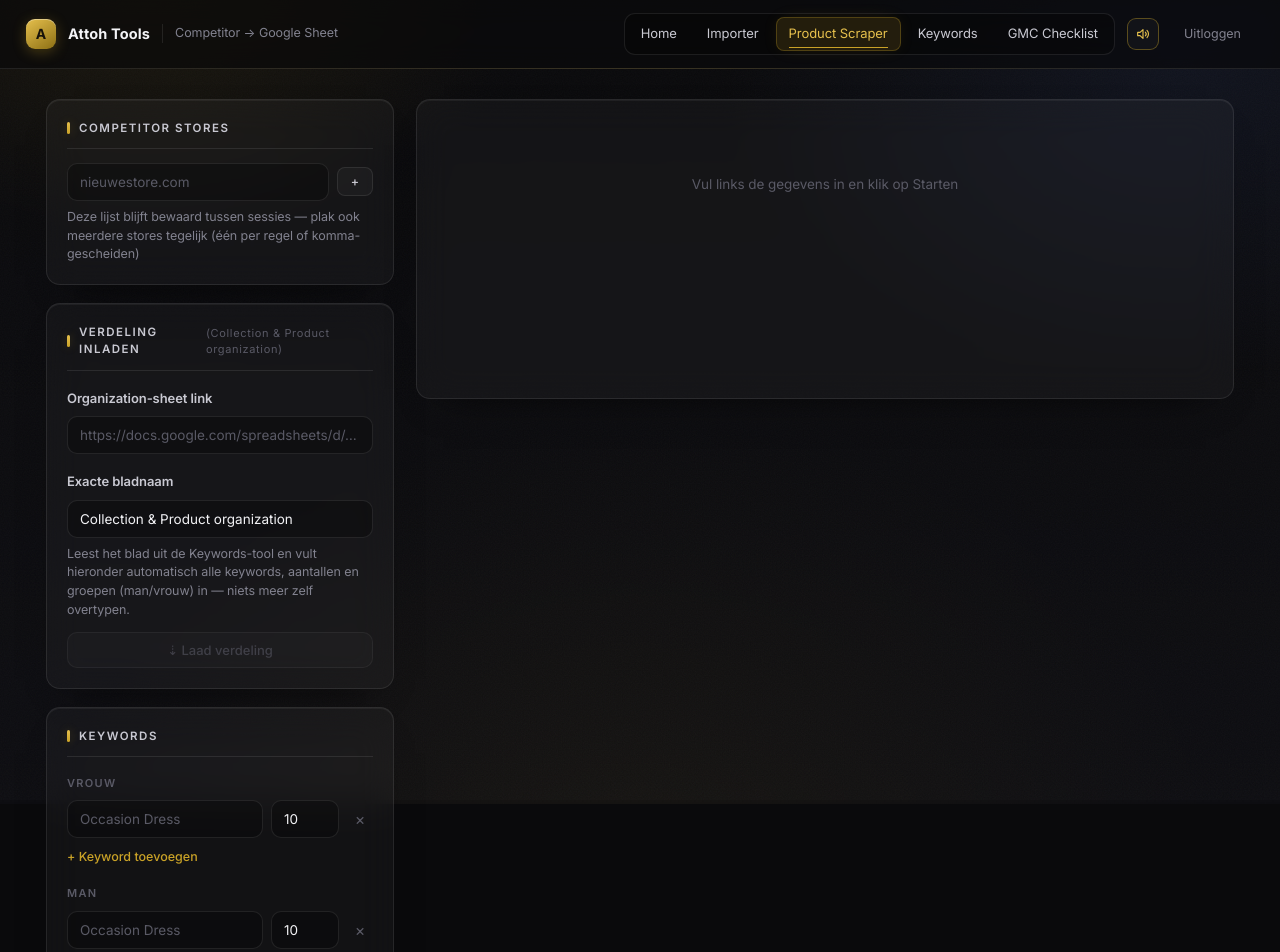
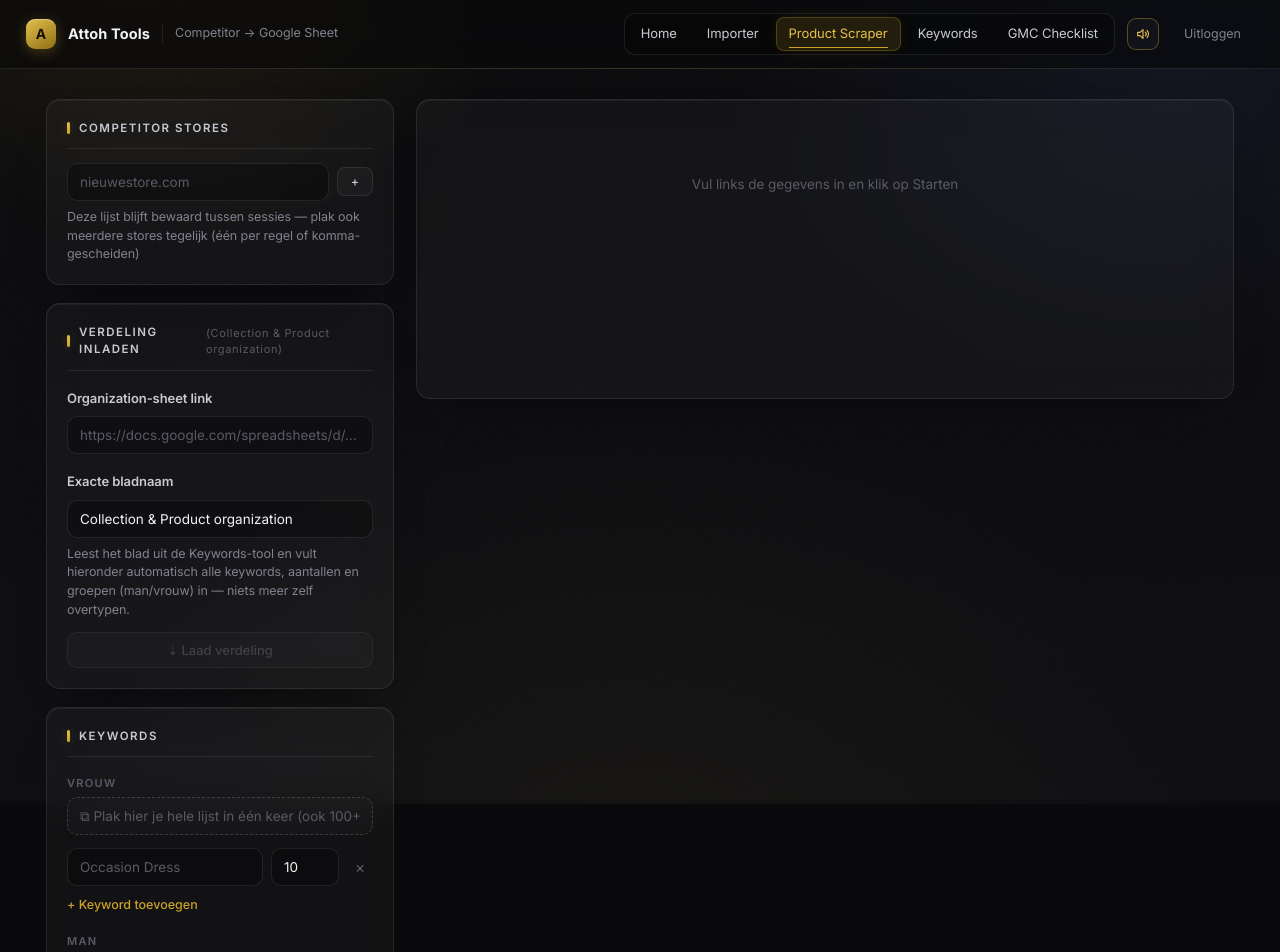
Before and after one commit to Attohcommerce/Attoh-tools, a Next.js app: page /scraper in a window 1280 px wide. Shown: the top 952 px of the page. Built offline with nearby package versions, Linux system fonts and the light colour scheme.

Commit message:
Scraper: wissen + bulk-plakken

```diff
--- a/app/globals.css
+++ b/app/globals.css
@@ -617,6 +617,25 @@ select:focus {
 }
 
 /* ============================================================
+   Bulk-plakveld voor keywords
+   ============================================================ */
+.kw-bulk {
+  width: 100%;
+  margin: 6px 0 4px;
+  border: 1px dashed var(--line-hi) !important;
+  background: rgba(255, 255, 255, 0.02) !important;
+  color: var(--muted);
+  font-size: 12.5px;
+  text-align: center;
+  cursor: copy;
+  transition: border-color 0.2s var(--ease), background 0.2s var(--ease);
+}
+.kw-bulk:focus {
+  border-color: rgba(201, 162, 39, 0.55) !important;
+  background: var(--accent-dim) !important;
+}
+
+/* ============================================================
    Lange keyword-lijsten (ingeladen verdeling) — scrollbaar blok
    ============================================================ */
 .kw-scroll {
--- a/app/scraper/page.js
+++ b/app/scraper/page.js
@@ -29,6 +29,40 @@ function save(key, val) {
 
 const HEADER_ROW = ["Link", "Titel", "Keyword", "Matchbron", "Matchtype", "Geslacht", "Dubbel", "Literal-twijfel"];
 
+// Stores verlopen automatisch na 14 dagen zonder gebruik van de tool
+const STORE_TTL_DAYS = 14;
+const LS_LAST_ACTIVE = "sa_last_active";
+
+/**
+ * Geplakte keyword-lijsten parsen — snapt alles:
+ *  - één keyword per regel ("occasion dress")
+ *  - keyword + aantal als twee kolommen ("occasion dress<tab>10")
+ *  - een hele rij náást elkaar uit een sheet ("kw1<tab>kw2<tab>kw3…")
+ *  - komma- of puntkomma-gescheiden lijsten
+ */
+function parseKwPaste(text) {
+  const out = [];
+  for (const line of String(text || "").split(/\n+/)) {
+    if (!line.trim()) continue;
+    const cells = line.split(/\t|;|,/).map((c) => c.trim()).filter(Boolean);
+    if (!cells.length) continue;
+    if (cells.length === 2 && /^\d+$/.test(cells[1])) {
+      // klassiek: keyword + aantal
+      out.push({ k: cells[0], n: Number(cells[1]) });
+    } else if (cells.every((c, i) => i % 2 === 1 ? /^\d+$/.test(c) : !/^\d+$/.test(c)) && cells.length % 2 === 0 && cells.length > 2) {
+      // afwisselend keyword, aantal, keyword, aantal…
+      for (let i = 0; i < cells.length; i += 2) out.push({ k: cells[i], n: Number(cells[i + 1]) });
+    } else {
+      // elke cel is een eigen keyword (hele rij gekopieerd)
+      for (const c of cells) {
+        if (/^\d+$/.test(c)) continue; // losse getallen overslaan
+        out.push({ k: c, n: 10 });
+      }
+    }
+  }
+  return out;
+}
+
 function storeOf(link) {
   try {
     return new URL(link).host.replace(/^www\./, "");
@@ -56,7 +90,16 @@ export default function ScraperPage() {
   const [logs, setLogs] = useState([]);
 
   useEffect(() => {
-    setStoreList(load(LS.stores, []));
+    // Stores automatisch wissen als de tool 14+ dagen niet gebruikt is
+    const lastActive = Number(load(LS_LAST_ACTIVE, 0)) || 0;
+    const expired = lastActive && Date.now() - lastActive > STORE_TTL_DAYS * 24 * 60 * 60 * 1000;
+    if (expired) {
+      save(LS.stores, []);
+      setStoreList([]);
+    } else {
+      setStoreList(load(LS.stores, []));
+    }
+    save(LS_LAST_ACTIVE, Date.now());
     setKw(load(LS.keywords, { vrouw: [{ k: "", n: 10 }], man: [{ k: "", n: 10 }] }));
     setWorkSheet(load(LS.workSheet, ""));
     setMemSheet(load(LS.memSheet, ""));
@@ -102,6 +145,12 @@ export default function ScraperPage() {
     save(LS.stores, next);
   }
 
+  function clearAllStores() {
+    setStoreList([]);
+    save(LS.stores, []);
+    pushLog({ muted: true, text: "Alle competitor stores gewist." });
+  }
+
   // ---------- Keywords ----------
   function setGroup(group, rows) {
     const next = { ...kw, [group]: rows };
@@ -118,18 +167,24 @@ export default function ScraperPage() {
     const text = e.clipboardData?.getData("text") || "";
     if (!text.includes("\n") && !text.includes("\t")) return;
     e.preventDefault();
-    const parsed = text
-      .split(/\n+/)
-      .map((line) => {
-        const parts = line.split(/\t|,|;/).map((p) => p.trim());
-        if (!parts[0]) return null;
-        return { k: parts[0], n: Number(parts[1]) || 10 };
-      })
-      .filter(Boolean);
+    const parsed = parseKwPaste(text);
     if (!parsed.length) return;
     const rows = [...kw[group]];
     rows.splice(idx, 1, ...parsed);
     setGroup(group, rows);
+  }
+
+  // Bulk-plakveld: hele lijst (ook 100+) in één keer, lege rijen verdwijnen
+  function handleBulkPaste(group, e) {
+    const text = e.clipboardData?.getData("text") || "";
+    if (!text.trim()) return;
+    e.preventDefault();
+    const parsed = parseKwPaste(text);
+    if (!parsed.length) return;
+    const existing = kw[group].filter((r) => r.k.trim());
+    setGroup(group, [...existing, ...parsed]);
+    pushLog({ ok: true, text: `${parsed.length} keywords geplakt bij ${group === "vrouw" ? "Vrouw" : "Man"}.` });
+    window.dispatchEvent(new CustomEvent("attoh-sfx", { detail: "ok" }));
   }
 
   function saveSheets(w, m) {
@@ -475,7 +530,17 @@ export default function ScraperPage() {
                 </div>
               ))}
               {storeList.length > 0 && (
-                <div className="hint">{storeList.length} stores — volgorde = zoekvolgorde (beste eerst)</div>
+                <>
+                  <div className="hint">{storeList.length} stores — volgorde = zoekvolgorde (beste eerst)</div>
+                  <div style={{ marginTop: 10 }}>
+                    <button className="btn-ghost btn-small" onClick={clearAllStores}>
+                      ✕ Alles wissen
+                    </button>
+                  </div>
+                  <div className="hint">
+                    Stores verdwijnen ook vanzelf na {STORE_TTL_DAYS} dagen zonder gebruik van de tool.
+                  </div>
+                </>
               )}
             </div>
 
@@ -555,6 +620,14 @@ export default function ScraperPage() {
                         </span>
                       )}
                     </div>
+                    <input
+                      type="text"
+                      className="kw-bulk"
+                      placeholder="⧉ Plak hier je hele lijst in één keer (ook 100+)"
+                      value=""
+                      onChange={() => {}}
+                      onPaste={(e) => handleBulkPaste(group, e)}
+                    />
                     {kw[group].length > 8 ? <div className="kw-scroll">{rows}</div> : rows}
                     <button className="add-kw" onClick={() => setGroup(group, [...kw[group], { k: "", n: 10 }])}>
                       + Keyword toevoegen
@@ -570,6 +643,9 @@ export default function ScraperPage() {
 
             <div className="card">
               <h2>Google Sheet</h2>
+              <div className="field-label" style={{ marginTop: 0 }}>
+                Uitkomst import-lijst <span className="opt">(hier komen de gescrapete producten in)</span>
+              </div>
               <input
                 type="text"
                 placeholder="Sheet ID of volledige URL"
```
